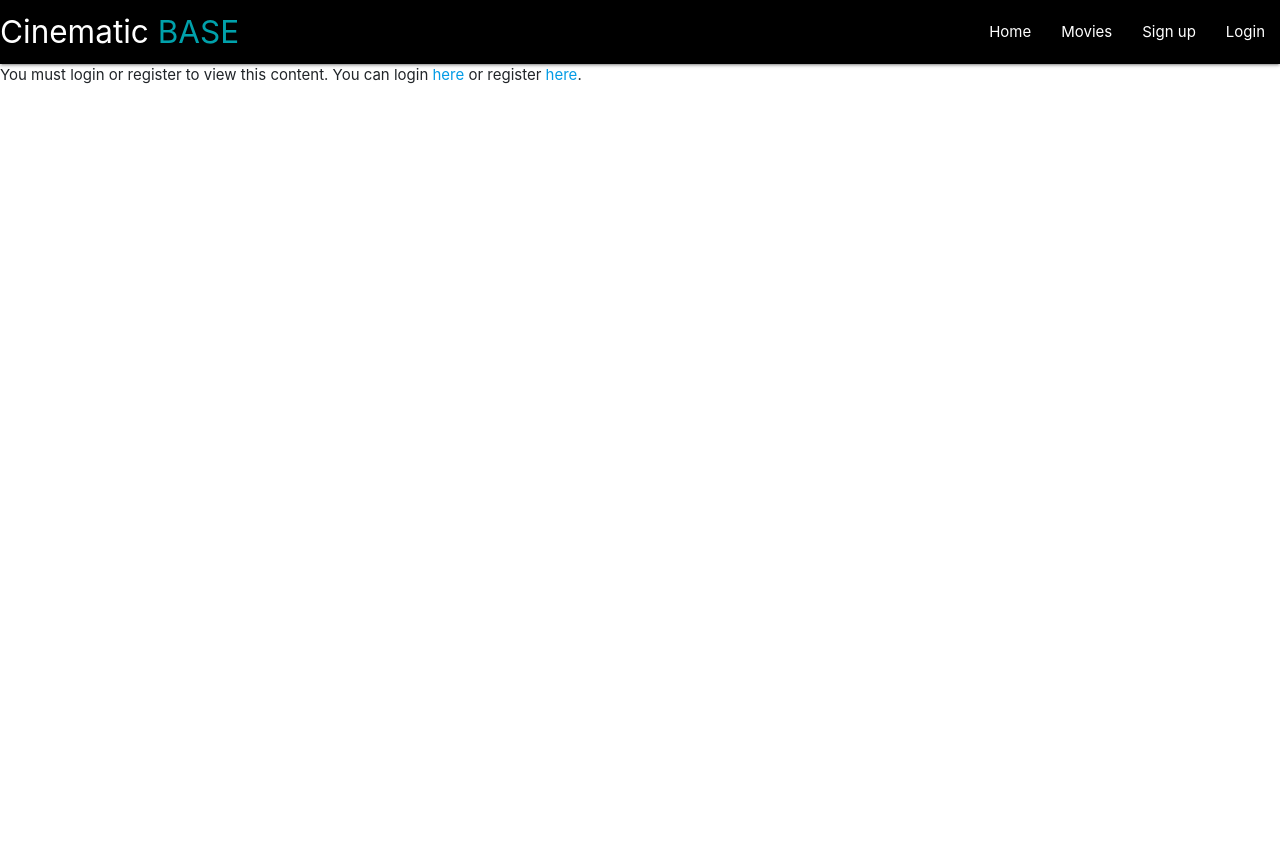
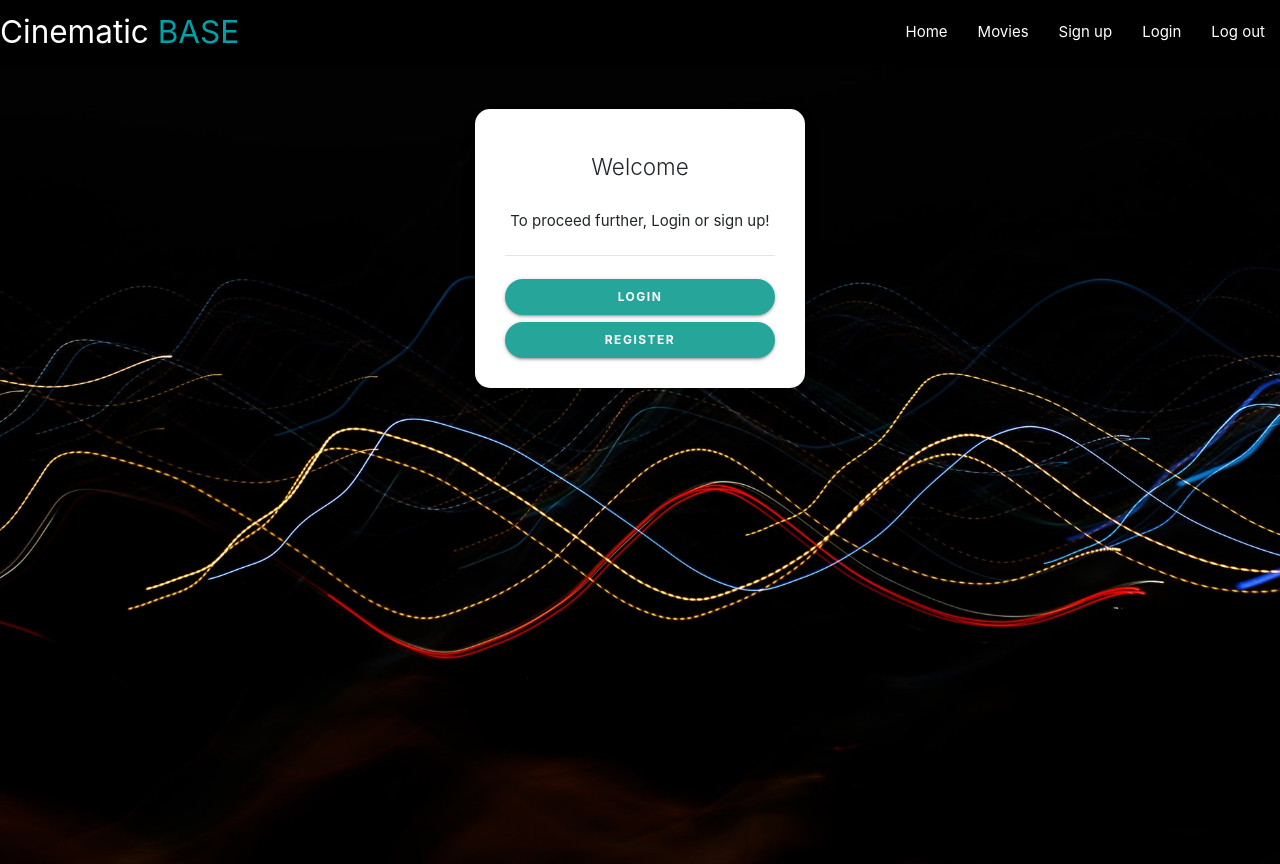
Before and after one commit to Liam-gosnell/Milestone_three, a Flask app: page /add_movie in a window 1280 px wide. Before the commit the page ends 84 px from the top, so only its background shows below. Run offline with Flask 2, Linux system fonts and the light colour scheme; some libraries are stand-ins or nearby versions.

Commit message:
nologin.html content and styles

```diff
--- a/static/css/styles.css
+++ b/static/css/styles.css
@@ -145,6 +145,8 @@ small{
   grid-gap: 20px;
 }
 
+
+
 @media only screen and (min-width: 600px){
     .wrapper{
 
@@ -155,6 +157,7 @@ small{
     .wrapper{
 
     }
+
 }
 
 .card .card-image img{
@@ -168,4 +171,46 @@ small{
 }
 }
 
-/* footer */
+/* nologin.hmtl styles */
+.card-signin {
+  border: 0;
+  border-radius: 1rem;
+  box-shadow: 0 0.5rem 1rem 0 rgba(0, 0, 0, 0.1);
+}
+
+.card-signin .card-title {
+  margin-bottom: 2rem;
+  font-weight: 300;
+  font-size: 1.5rem;
+}
+
+.card-signin .card-body {
+  padding: 2rem;
+}
+
+.form-signin {
+  width: 100%;
+}
+
+.form-signin .btn {
+  font-size: 80%;
+  border-radius: 5rem;
+  letter-spacing: .1rem;
+  font-weight: bold;
+
+  transition: all 0.2s;
+}
+
+a{
+    color: #fff;
+}
+
+.nologin-bg{
+    height: 100vh;
+   background: url('../images/wave1.jpeg') no-repeat center center fixed ;
+  -webkit-background-size: cover;
+  -moz-background-size: cover;
+  -o-background-size: cover;
+  background-size: cover;
+
+}
--- a/templates/base.html
+++ b/templates/base.html
@@ -28,6 +28,7 @@
         <li><a href="{{url_for('index')}}">Movies</a></li>
         <li><a href="{{url_for('signup')}}">Sign up</a></li>
         <li><a href="{{url_for('login')}}">Login</a></li>
+        <li><a href="{{url_for('logout')}}">Log out</a></li>
 
       </ul>
     </div>
--- a/templates/nologin.html
+++ b/templates/nologin.html
@@ -1,12 +1,27 @@
 {% extends 'base.html' %}
 
  {% block content %}
+<section class="nologin-bg">
+<div class="container">
+    <div class="row">
+      <div class="col-sm-9 col-md-7 col-lg-5 mx-auto">
+        <div class="card card-signin my-5">
+          <div class="card-body">
+            <h5 class="card-title text-center">Welcome</h5>
+            <p class="text-center">To proceed further, Login or sign up!</p>
+            <form class="form-signin">
 
 
-
-
-
-You must login or register to view this content. You can login <a href="{{url_for('login')}}">here</a> or register <a href="{{url_for('signup')}}">here</a>.
+              <hr class="my-4">
+              <button class="btn btn-lg btn btn-block text-uppercase" ><a href="{{ url_for('login') }}">Login</a></button>
+              <button class="btn btn-lg  btn-block text-uppercase" ><a href="{{ url_for('signup') }}">Register</a></button>
+            </form>
+          </div>
+        </div>
+      </div>
+    </div>
+  </div>
+ </section>
 
 
 
```
